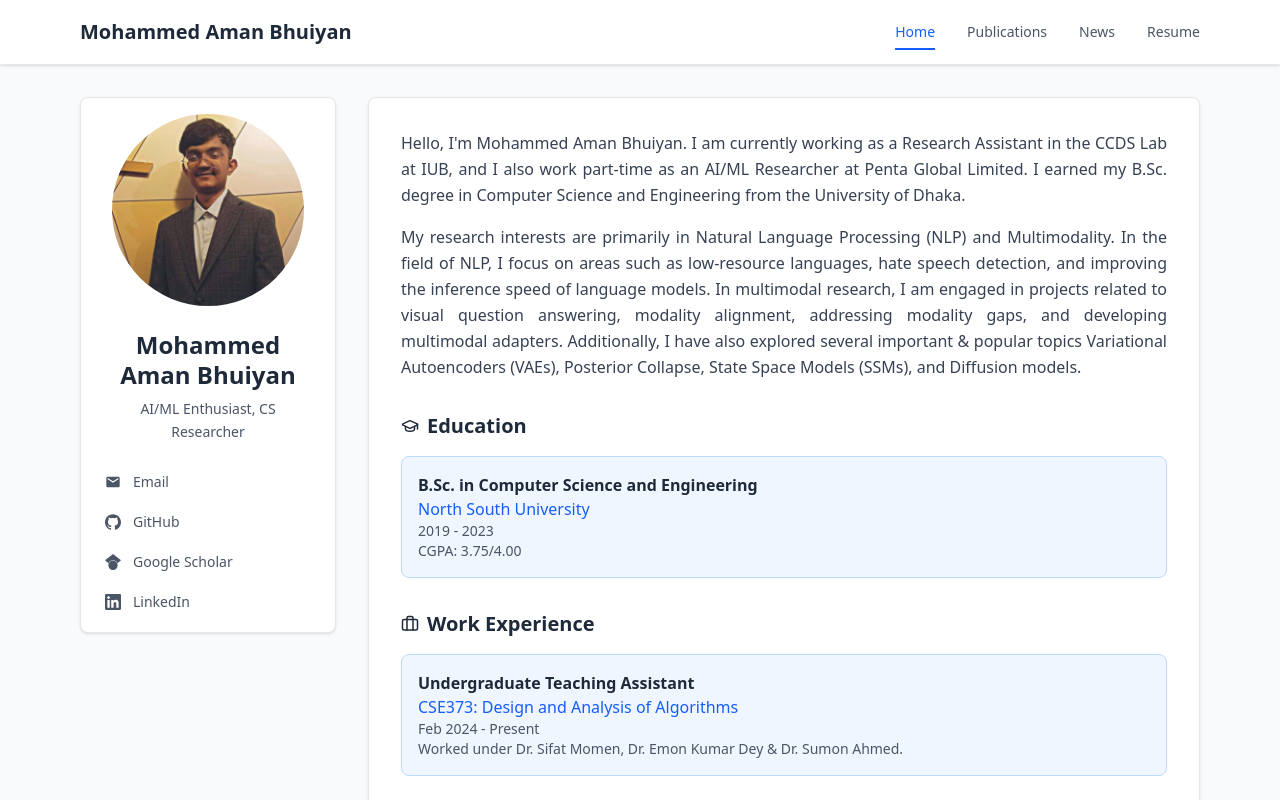
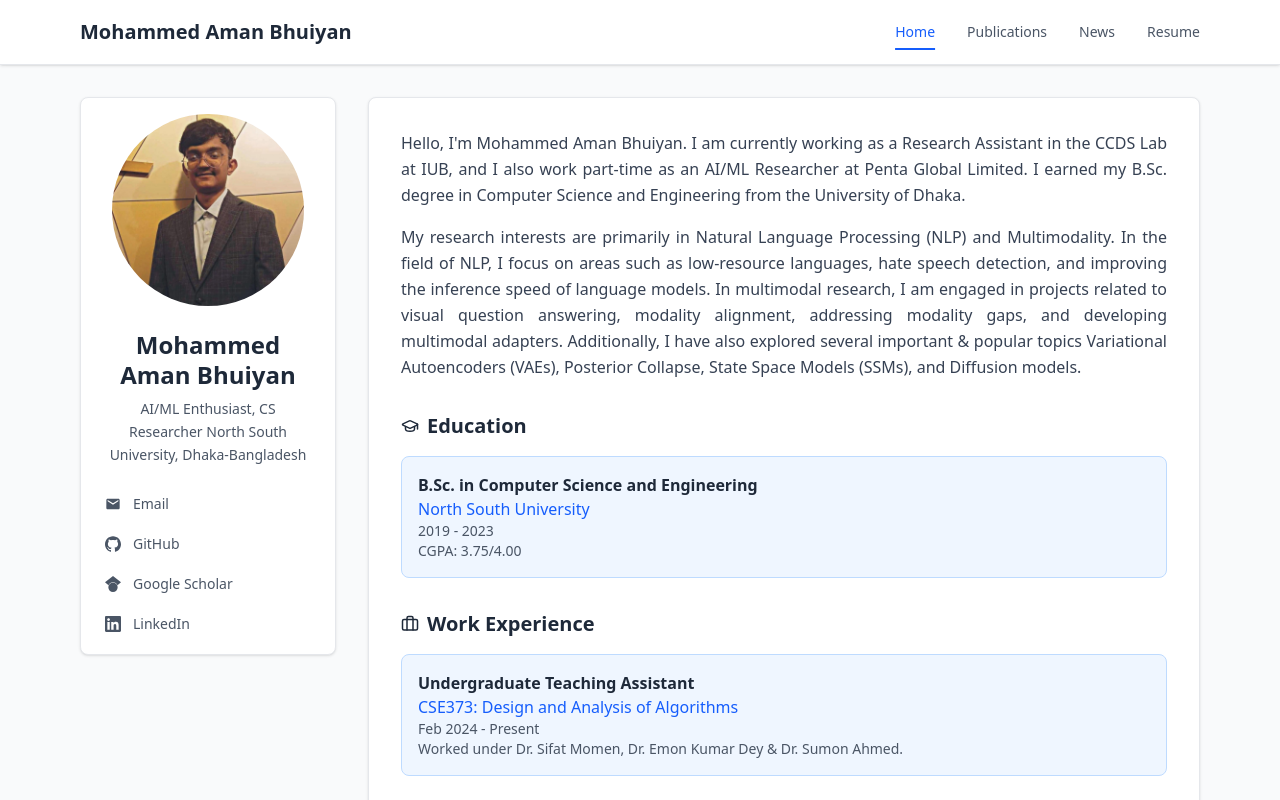
Before and after one commit to Aman554-EQ/minimal_academia, a React (Vite) app: page / in a window 1280 px wide. Shown: the top 800 px of the page. Built offline with nearby package versions, Linux system fonts and the light colour scheme.

Commit message:
Update personalInfo with additional details

```diff
--- a/src/data/personalInfo.js
+++ b/src/data/personalInfo.js
@@ -9,7 +9,7 @@ import { MdEmail } from 'react-icons/md';
 
 const personalInfo = {
   name: "Mohammed Aman Bhuiyan",
-  title: "AI/ML Enthusiast, CS Researcher",
+  title: "AI/ML Enthusiast, CS Researcher  North South University, Dhaka-Bangladesh",
   image: "./public/aman.png",
   contact: {
     email: "aman@example.com",
```
